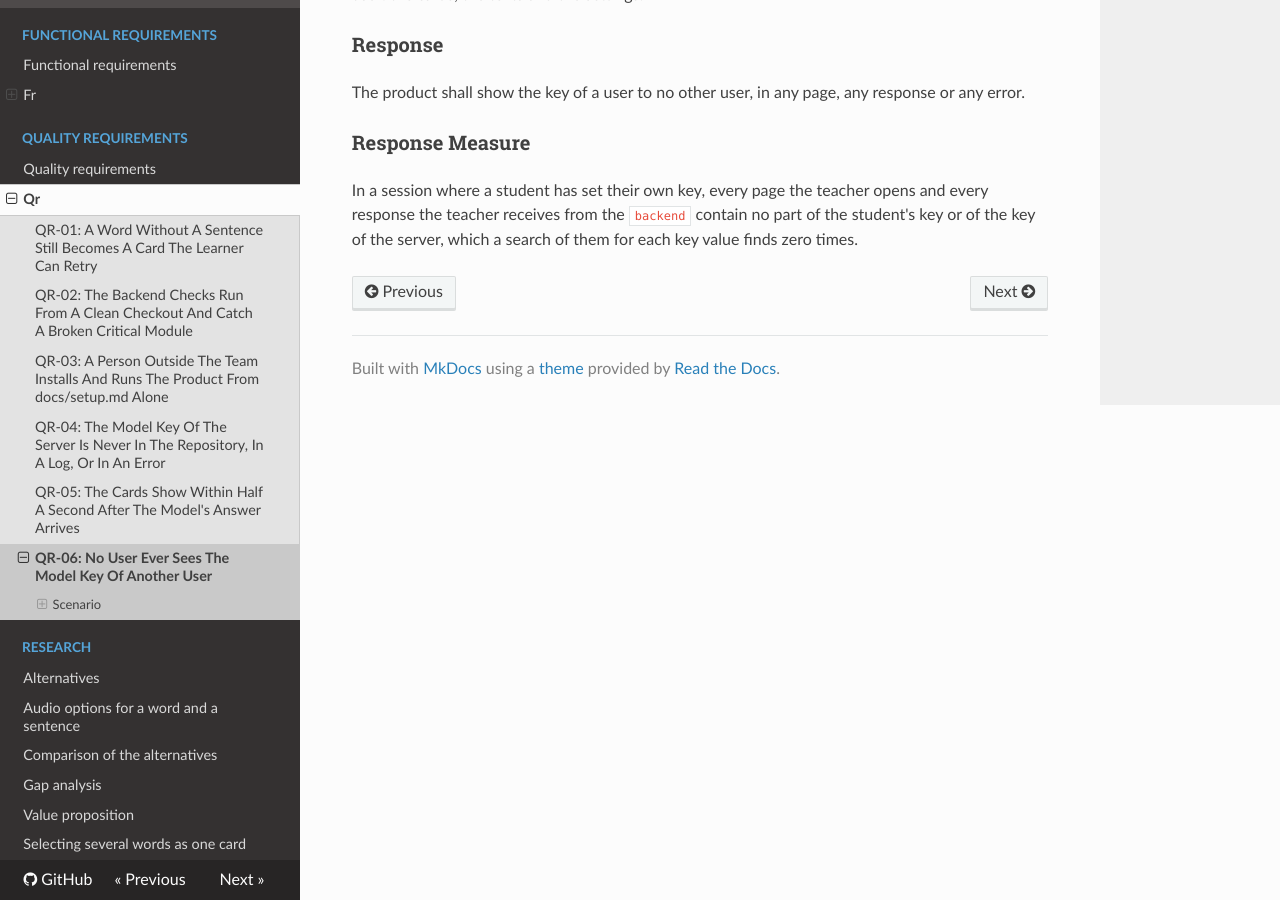
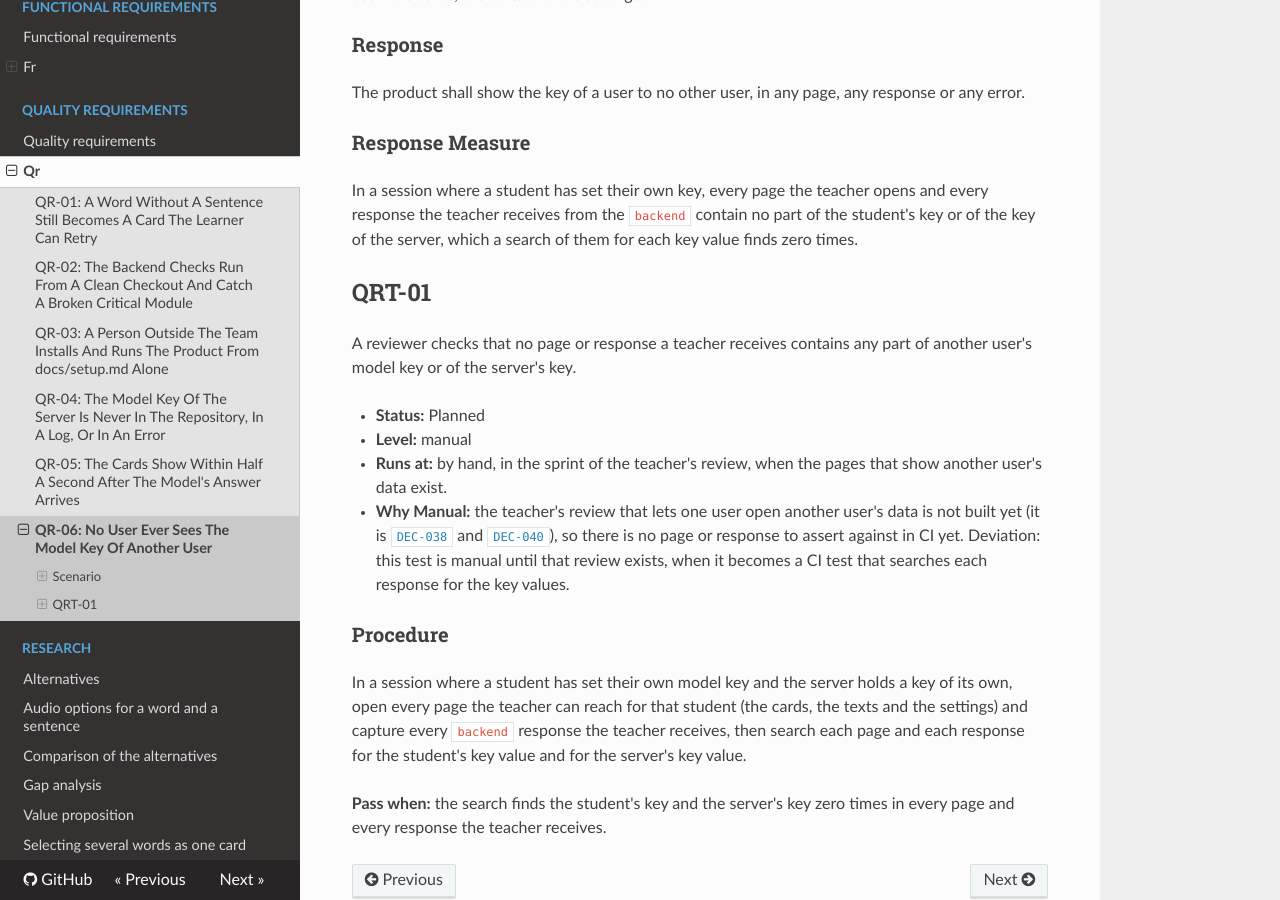
Before and after one commit to itpd-team-6/sentence-cards-generator-team-6, an MkDocs documentation site: the page built from docs/quality-requirements/qr/QR-06.md, in a window 1280 px wide and 900 px high, scrolled down 929 px. Built offline with MkDocs 1.6.1, drawn with Linux system fonts in a browser that asks for light colours; nearby versions of some CDN libraries.

Commit message:
Add QRT-01 to the High quality requirements

```diff
--- a/docs/quality-requirements/qr/QR-06.md
+++ b/docs/quality-requirements/qr/QR-06.md
@@ -33,3 +33,18 @@ The product shall show the key of a user to no other user, in any page, any resp
 ### Response Measure
 
 In a session where a student has set their own key, every page the teacher opens and every response the teacher receives from the `backend` contain no part of the student's key or of the key of the server, which a search of them for each key value finds zero times.
+
+## QRT-01
+
+A reviewer checks that no page or response a teacher receives contains any part of another user's model key or of the server's key.
+
+- **Status:** Planned
+- **Level:** manual
+- **Runs at:** by hand, in the sprint of the teacher's review, when the pages that show another user's data exist.
+- **Why Manual:** the teacher's review that lets one user open another user's data is not built yet (it is [`DEC-038`](https://github.com/itpd-team-6/sentence-cards-generator-team-6/blob/main/docs/decisions.md#dec-038) and [`DEC-040`](https://github.com/itpd-team-6/sentence-cards-generator-team-6/blob/main/docs/decisions.md#dec-040)), so there is no page or response to assert against in CI yet. Deviation: this test is manual until that review exists, when it becomes a CI test that searches each response for the key values.
+
+### Procedure
+
+In a session where a student has set their own model key and the server holds a key of its own, open every page the teacher can reach for that student (the cards, the texts and the settings) and capture every `backend` response the teacher receives, then search each page and each response for the student's key value and for the server's key value.
+
+**Pass when:** the search finds the student's key and the server's key zero times in every page and every response the teacher receives.
```
Also changed, not shown: docs/quality-requirements/qr/QR-01.md (+14 -0 lines), docs/quality-requirements/qr/QR-02.md (+14 -0 lines), docs/quality-requirements/qr/QR-03.md (+14 -0 lines).
